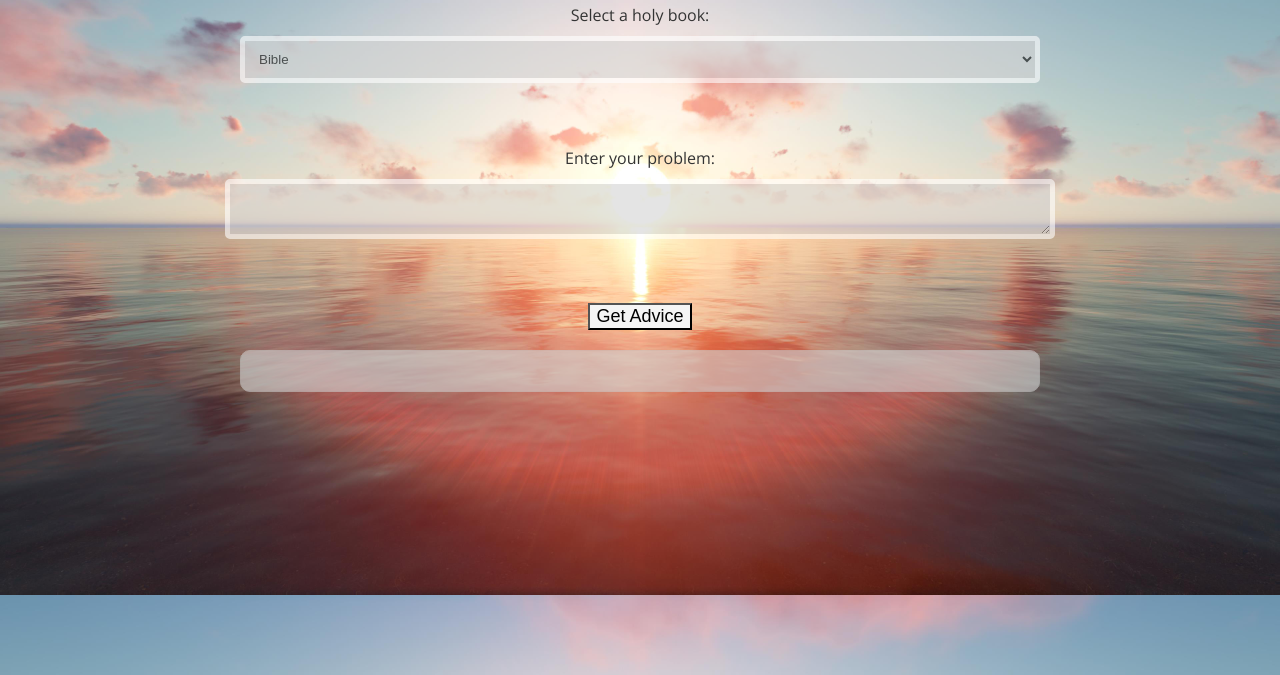
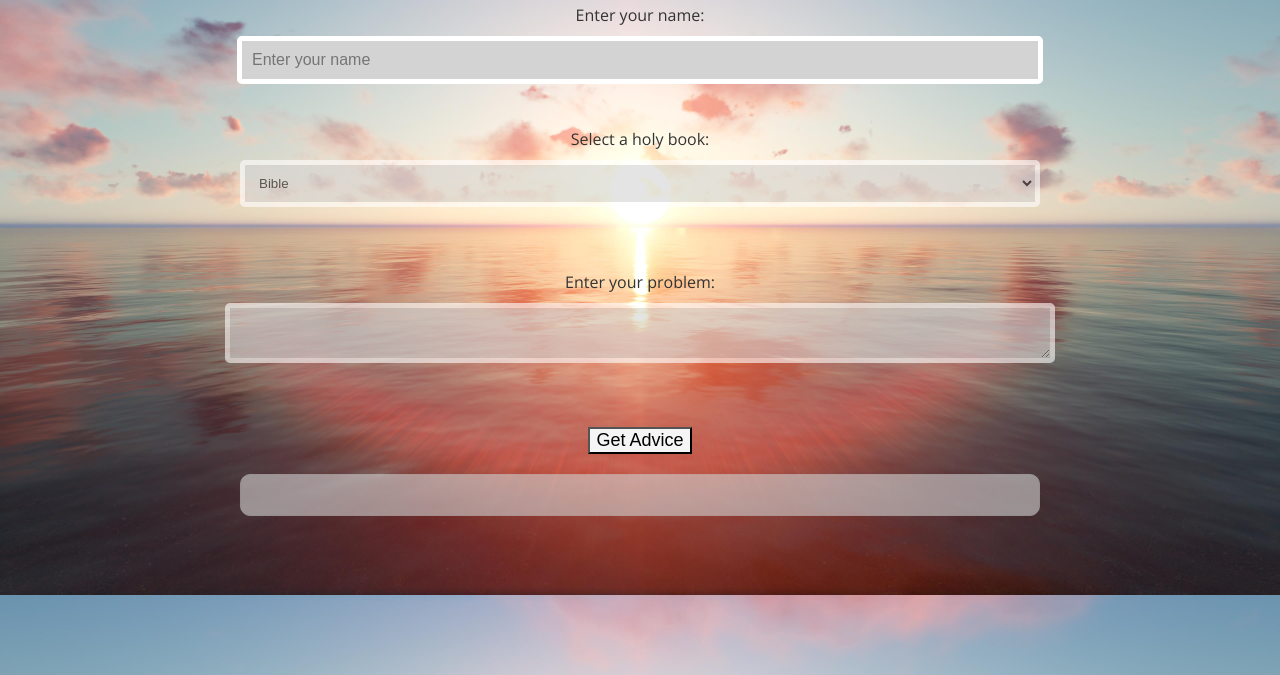
Before and after one commit to Ishaankhan7/Your-Advisor, a website: page index.html in a window 1280 px wide. Shown: the part 125-800 px from the top of the page. Drawn offline with nearby package versions, Linux system fonts and the light colour scheme.

Commit message:
Update index.html

```diff
--- a/index.html
+++ b/index.html
@@ -3,7 +3,7 @@
 <head>
     <meta charset="UTF-8">
     <meta name="viewport" content="width=device-width, initial-scale=1.0">
-    <title>Your Advisor</title>
+    <title>Holy Book Advisor</title>
     <link rel="stylesheet" href="https://fonts.googleapis.com/css?family=Open+Sans:300,400,600,700&display=swap">
     <link rel="icon" type="image/x-icon" href="icon.png">
     <style>
@@ -91,6 +91,19 @@
         .submit:hover{
             background-color: lightgrey;
         }
+        #name {
+            padding: 10px;
+            font-size: 16px;
+            border: 5px solid white;
+            border-radius: 5px;
+            width: 97%;
+            background-color: lightgray;
+          }
+
+          #name:focus {
+            border-color: #aaa;
+            box-shadow: 0 0 10px rgba(0, 0, 0, 0.1);
+          }
     </style>
 </head>
 <body>
@@ -99,6 +112,9 @@
             <h1>Holy Book Advisor</h1>
         </div>
         <form class="form" id="advice-form" action="/api/advice" method="post">
+            <label for="name">Enter your name:</label>
+            <input type="text" id="name" name="name" required  placeholder="Enter your name">
+            <br><br>
             <label for="book">Select a holy book:</label>
             <select id="book" name="book">
                 <option value="bible">Bible</option>
@@ -121,6 +137,7 @@
 
         form.addEventListener('submit', async (e) => {
             e.preventDefault();
+            const name = document.getElementById('name').value;
             const book = document.getElementById('book').value;
             const problem = document.getElementById('problem').value;
             document.getElementById('result').innerText = 'Loading...';
@@ -129,7 +146,7 @@
                 const response = await fetch('/api/advice', {
                     method: 'POST',
                     headers: { 'Content-Type': 'application/json' },
-                    body: JSON.stringify({ book, problem })
+                    body: JSON.stringify({name, book, problem })
                 });
                 const result = await response.text();
                 resultDiv.innerText = result;
```
